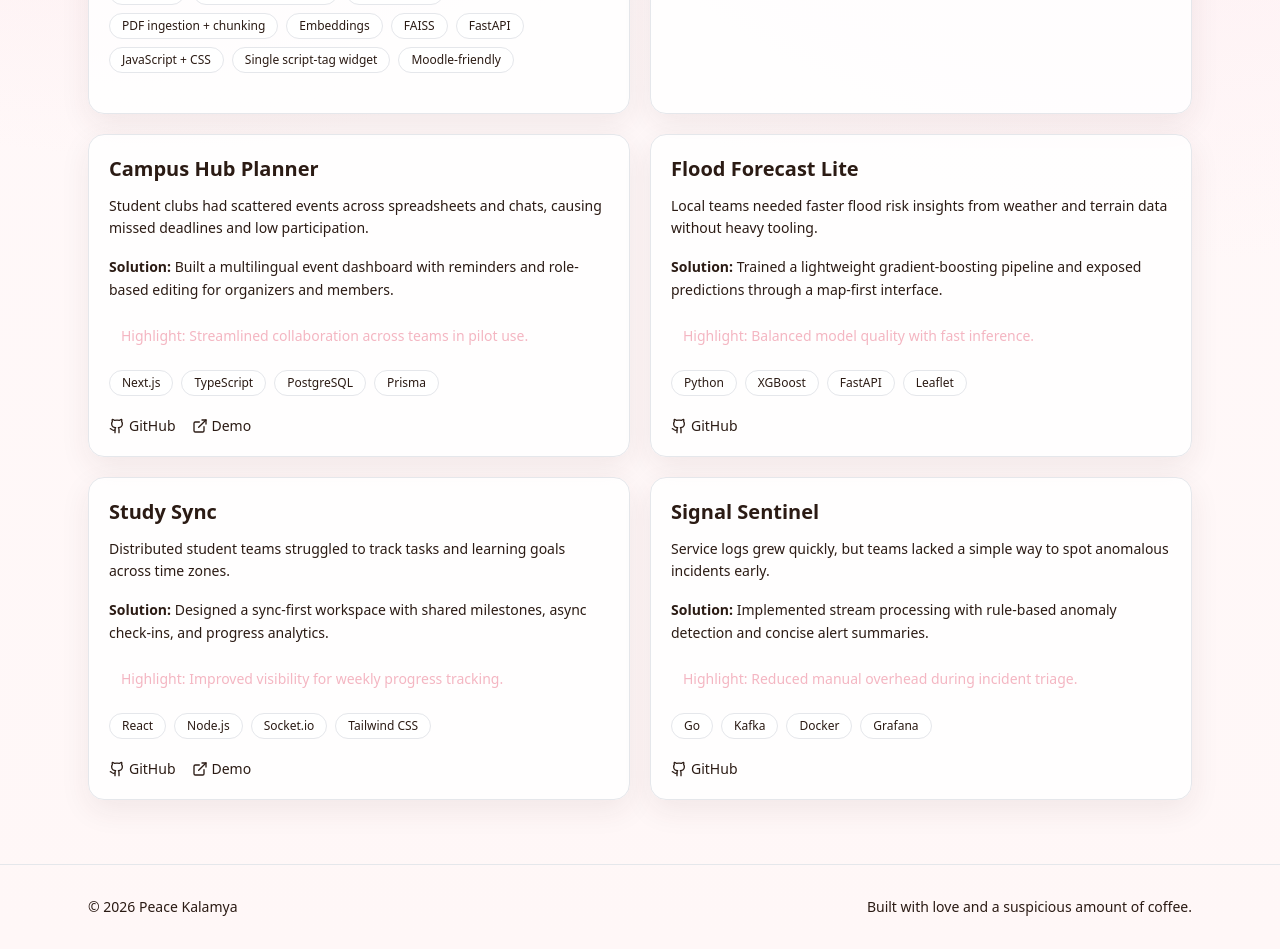
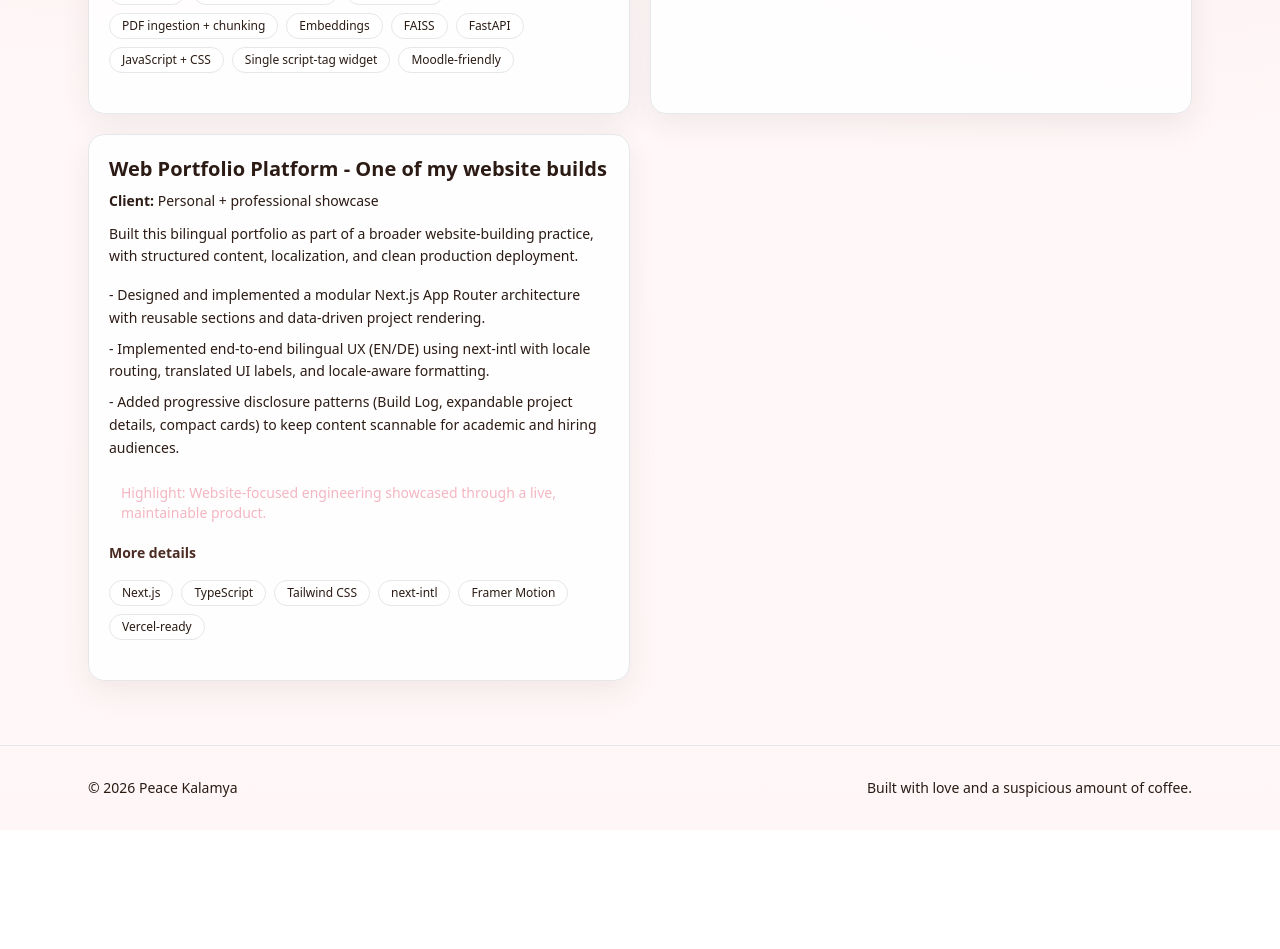
Before and after one commit to Peace-Ka/peace-updated-portfolio, a Next.js app: page /en/projects in a window 1280 px wide. Shown: the part 820-1769 px from the top of the page. After the commit the page ends 1650 px from the top, so only its background shows below. Built offline with nearby package versions, Linux system fonts and the light colour scheme.

Commit message:
Refine projects: add portfolio project and update build log

```diff
--- a/data/buildLog.ts
+++ b/data/buildLog.ts
@@ -19,6 +19,18 @@ export type BuildLogEntry = {
 };
 
 export const buildLogEntries: BuildLogEntry[] = [
+  {
+    dateISO: "2026-03-04",
+    title: {
+      en: "Portfolio project repositioned as web-development work",
+      de: "Portfolio-Projekt als Web-Development-Arbeit neu positioniert"
+    },
+    summary: {
+      en: "Updated the Projects set to three focused entries and framed the portfolio itself as a website project within a broader web-building practice, with concise employer/professor-oriented wording.",
+      de: "Das Projektset auf drei fokussierte Einträge umgestellt und das Portfolio selbst als Website-Projekt innerhalb einer breiteren Web-Praxis eingeordnet - mit knapper, professoren- und arbeitgeberorientierter Formulierung."
+    },
+    tags: ["Projects", "Portfolio", "Positioning", "EN/DE"]
+  },
   {
     dateISO: "2026-03-04",
     title: {
--- a/data/projects.ts
+++ b/data/projects.ts
@@ -139,93 +139,54 @@ export const projects: Project[] = [
     }
   },
   {
-    slug: "campus-hub",
+    slug: "portfolio-web-experience",
+    category: "web",
+    client: {
+      en: "Personal + professional showcase",
+      de: "Persönliche + professionelle Präsentation"
+    },
     title: {
-      en: "Campus Hub Planner",
-      de: "Campus Hub Planer"
+      en: "Web Portfolio Platform - One of my website builds",
+      de: "Web-Portfolio-Plattform - eines meiner Website-Projekte"
     },
+    summary: {
+      en: "Built this bilingual portfolio as part of a broader website-building practice, with structured content, localization, and clean production deployment.",
+      de: "Dieses zweisprachige Portfolio als Teil einer breiteren Website-Praxis aufgebaut - mit strukturierter Inhaltspflege, Lokalisierung und sauberem Production-Deployment."
+    },
+    bullets: [
+      {
+        en: "Designed and implemented a modular Next.js App Router architecture with reusable sections and data-driven project rendering.",
+        de: "Eine modulare Next.js-App-Router-Architektur mit wiederverwendbaren Sektionen und datengetriebenem Projektrendering entworfen und umgesetzt."
+      },
+      {
+        en: "Implemented end-to-end bilingual UX (EN/DE) using next-intl with locale routing, translated UI labels, and locale-aware formatting.",
+        de: "Eine durchgängige zweisprachige UX (EN/DE) mit next-intl umgesetzt, inklusive Locale-Routing, übersetzten UI-Labels und lokalisierter Darstellung."
+      },
+      {
+        en: "Added progressive disclosure patterns (Build Log, expandable project details, compact cards) to keep content scannable for academic and hiring audiences.",
+        de: "Progressive-Disclosure-Muster (Build-Log, ausklappbare Projektdetails, kompakte Karten) ergänzt, damit Inhalte für akademische und berufliche Zielgruppen gut scannbar bleiben."
+      },
+      {
+        en: "Prepared repository, documentation, and deployment flow for maintainable iteration and public visibility.",
+        de: "Repository, Dokumentation und Deployment-Flow für wartbare Weiterentwicklung und öffentliche Sichtbarkeit vorbereitet."
+      }
+    ],
+    outcome: {
+      en: "Represents my website engineering approach: clear structure, maintainable content workflows, and practical product communication.",
+      de: "Zeigt meinen Website-Engineering-Ansatz: klare Struktur, wartbare Content-Workflows und praxisnahe Produktkommunikation."
+    },
+    tags: ["Next.js", "TypeScript", "Tailwind CSS", "next-intl", "Framer Motion", "Vercel-ready"],
     problem: {
-      en: "Student clubs had scattered events across spreadsheets and chats, causing missed deadlines and low participation.",
-      de: "Studentische Gruppen verwalteten Termine in Tabellen und Chats, wodurch Fristen oft verpasst wurden."
+      en: "Needed a professional public website that communicates technical projects clearly without overwhelming the reader.",
+      de: "Benötigt wurde eine professionelle Website, die technische Projekte klar kommuniziert, ohne Leser zu überfordern."
     },
     solution: {
-      en: "Built a multilingual event dashboard with reminders and role-based editing for organizers and members.",
-      de: "Ein mehrsprachiges Event-Dashboard mit Erinnerungen und rollenbasiertem Bearbeiten entwickelt."
+      en: "Built a bilingual portfolio system with focused sections, progressive disclosure, and reusable data models.",
+      de: "Ein zweisprachiges Portfolio-System mit fokussierten Sektionen, Progressive Disclosure und wiederverwendbaren Datenmodellen umgesetzt."
     },
     highlight: {
-      en: "Streamlined collaboration across teams in pilot use.",
-      de: "Zusammenarbeit im Pilotbetrieb deutlich vereinfacht."
-    },
-    tags: ["Next.js", "TypeScript", "PostgreSQL", "Prisma"],
-    category: "web",
-    githubUrl: "https://github.com/peace/campus-hub",
-    demoUrl: "https://campus-hub-demo.vercel.app"
-  },
-  {
-    slug: "flood-forecast-lite",
-    title: {
-      en: "Flood Forecast Lite",
-      de: "Flood Forecast Lite"
-    },
-    problem: {
-      en: "Local teams needed faster flood risk insights from weather and terrain data without heavy tooling.",
-      de: "Lokale Teams brauchten schnellere Hochwasser-Einschätzungen aus Wetter- und Geländedaten ohne schwere Toolchains."
-    },
-    solution: {
-      en: "Trained a lightweight gradient-boosting pipeline and exposed predictions through a map-first interface.",
-      de: "Eine schlanke Gradient-Boosting-Pipeline trainiert und Vorhersagen in einer kartenbasierten Oberfläche bereitgestellt."
-    },
-    highlight: {
-      en: "Balanced model quality with fast inference.",
-      de: "Modellqualität und schnelle Inferenz ausgewogen umgesetzt."
-    },
-    tags: ["Python", "XGBoost", "FastAPI", "Leaflet"],
-    category: "ml",
-    githubUrl: "https://github.com/peace/flood-forecast-lite"
-  },
-  {
-    slug: "study-sync",
-    title: {
-      en: "Study Sync",
-      de: "Study Sync"
-    },
-    problem: {
-      en: "Distributed student teams struggled to track tasks and learning goals across time zones.",
-      de: "Verteilte Studierendenteams hatten Schwierigkeiten, Aufgaben und Lernziele über Zeitzonen hinweg zu koordinieren."
-    },
-    solution: {
-      en: "Designed a sync-first workspace with shared milestones, async check-ins, and progress analytics.",
-      de: "Einen Sync-first-Workspace mit gemeinsamen Meilensteinen, asynchronen Check-ins und Fortschrittsanalysen entworfen."
-    },
-    highlight: {
-      en: "Improved visibility for weekly progress tracking.",
-      de: "Sichtbarkeit für den wöchentlichen Fortschritt verbessert."
-    },
-    tags: ["React", "Node.js", "Socket.io", "Tailwind CSS"],
-    category: "web",
-    githubUrl: "https://github.com/peace/study-sync",
-    demoUrl: "https://study-sync-showcase.vercel.app"
-  },
-  {
-    slug: "signal-sentinel",
-    title: {
-      en: "Signal Sentinel",
-      de: "Signal Sentinel"
-    },
-    problem: {
-      en: "Service logs grew quickly, but teams lacked a simple way to spot anomalous incidents early.",
-      de: "Service-Logs wuchsen schnell, doch es fehlte eine einfache Möglichkeit, Auffälligkeiten früh zu erkennen."
-    },
-    solution: {
-      en: "Implemented stream processing with rule-based anomaly detection and concise alert summaries.",
-      de: "Stream-Processing mit regelbasierter Anomalieerkennung und kompakten Alarmzusammenfassungen umgesetzt."
-    },
-    highlight: {
-      en: "Reduced manual overhead during incident triage.",
-      de: "Manuellen Aufwand bei der Incident-Triage reduziert."
-    },
-    tags: ["Go", "Kafka", "Docker", "Grafana"],
-    category: "systems",
-    githubUrl: "https://github.com/peace/signal-sentinel"
+      en: "Website-focused engineering showcased through a live, maintainable product.",
+      de: "Website-fokussiertes Engineering in einem livefähigen, wartbaren Produkt dargestellt."
+    }
   }
 ];
```
